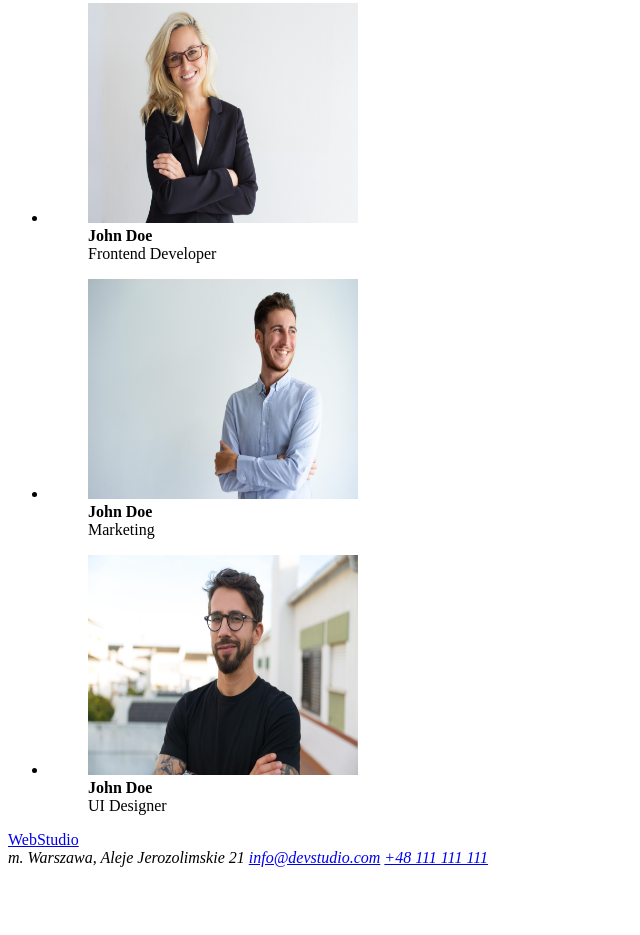
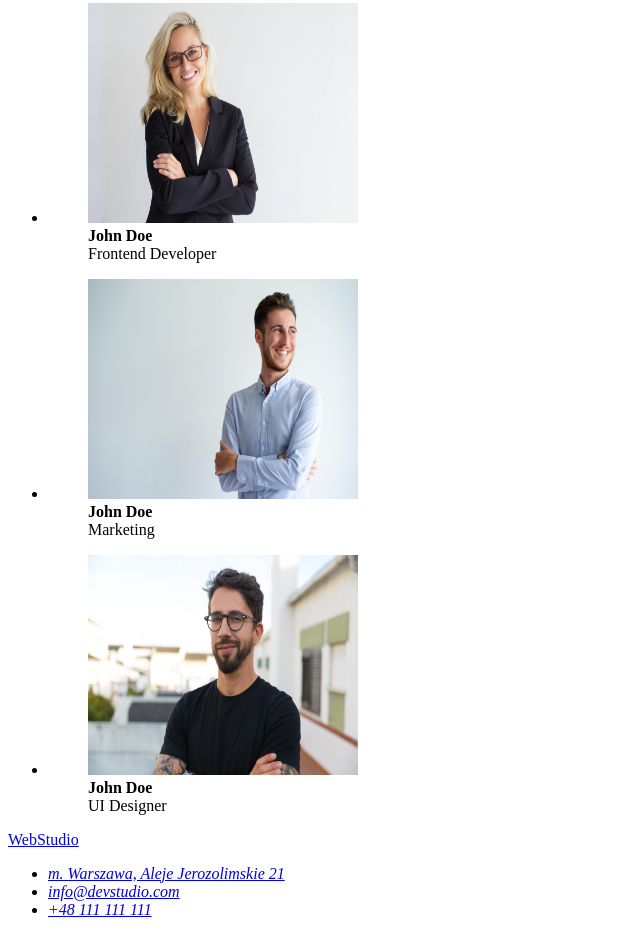
Before and after one commit to Michal-Jarek/goit-markup-hw-01, a plain HTML site: page index.html in a window 1280 px wide. Shown: the part 1470-2405 px from the top of the page, without its empty margins (0-640 px from the left). Before the commit the page ends 2345 px from the top, so only its background shows below. Drawn offline with Linux system fonts and the light colour scheme.

Commit message:
Przerobiony kontakt na listę

```diff
--- a/index.html
+++ b/index.html
@@ -137,9 +137,15 @@
     <footer>
       <a href="index.html">WebStudio</a>
       <address>
-        m. Warszawa, Aleje Jerozolimskie 21
-        <a href="mailto:info@devstudio.com">info@devstudio.com</a>
-        <a href="tel:+48111111111">+48 111 111 111</a>
+        <ul>
+          <li>
+            <a href="https://goo.gl/maps/p25ySm6ebSeNZqWq9" target="_blank"
+              >m. Warszawa, Aleje Jerozolimskie 21</a
+            >
+          </li>
+          <li><a href="mailto:info@devstudio.com">info@devstudio.com</a></li>
+          <li><a href="tel:+48111111111">+48 111 111 111</a></li>
+        </ul>
       </address>
     </footer>
   </body>
```
